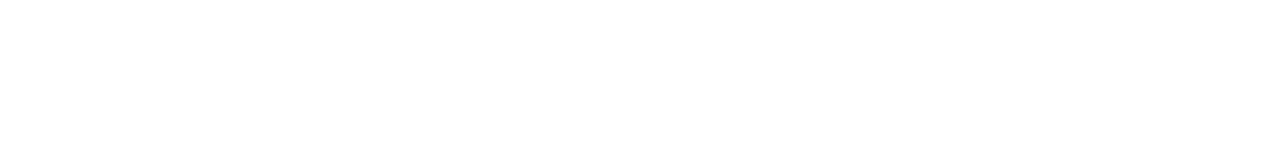
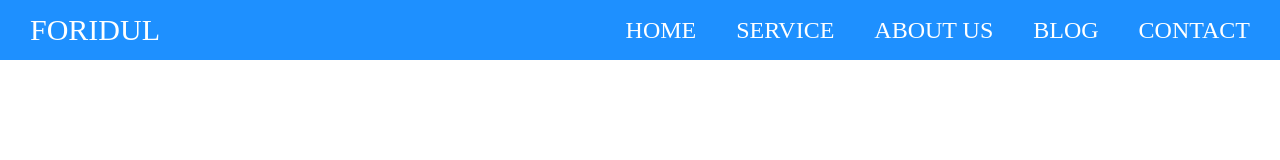
Before and after one commit to FORIDUL818/multiplePage, a plain HTML site: page index.html in a window 1280 px wide. Drawn offline with Linux system fonts and the light colour scheme.

Commit message:
second commit

```diff
--- a/index.css
+++ b/index.css
@@ -0,0 +1,49 @@
+*{
+    margin: 0;
+    padding:0;
+    box-sizing: border-box;
+}
+.navigation{
+    width: 100%;
+    height: 60px;
+        display: flex;
+        justify-content: space-between;
+        background: #273c75;
+        align-items: center;
+        color:#fff;
+
+}
+.logo {
+    text-transform: uppercase;
+    font-size: 30px;
+    margin-left: 30px;
+
+}
+.menu ul{
+    display: flex;
+    list-style: none;
+
+}
+.menu ul li{
+  margin-right:30px;
+    padding-left: 10px;
+    font-size: 24px;
+}
+.menu ul li a{
+    text-decoration:none;
+    color:#fff;
+
+}
+.navigation:hover {
+    background-color:#1e90ff;
+    color:#fff;
+    transition:0.5s;
+}
+.logo:hover{
+    color: rgb(0, 0, 0);
+    cursor: pointer;
+
+}
+.menu ul li a:hover{
+    color: black;
+}
--- a/index.html
+++ b/index.html
@@ -10,6 +10,19 @@
     <link rel="stylesheet" href="css/fontawesome.min.css">
 </head>
 <body>
-
+   <header>
+        <nav class="navigation">
+            <div class="logo">Foridul</div>
+            <div class="menu">
+                <ul>
+                    <li><a href="#">HOME</a></li>
+                    <li><a href="#">SERVICE</a></li>
+                    <li><a href="#">ABOUT US</a></li>
+                    <li><a href="#">BLOG</a></li>
+                    <li><a href="#">CONTACT</a></li>
+                </ul>
+            </div>
+        </nav>
+   </header>
 </body>
 </html>
```
